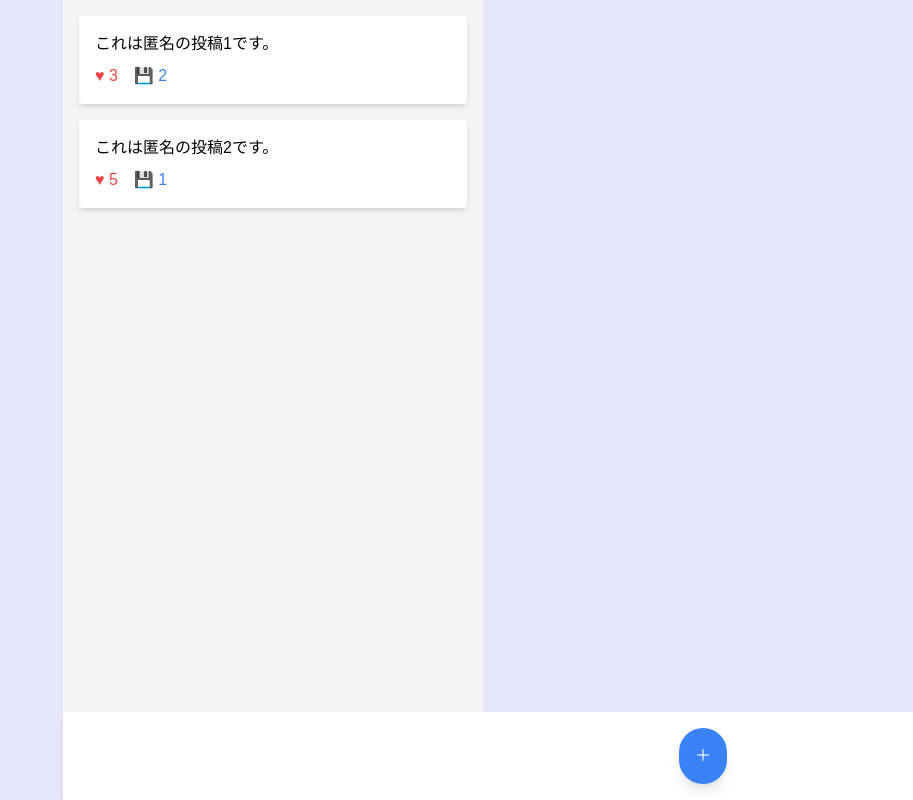
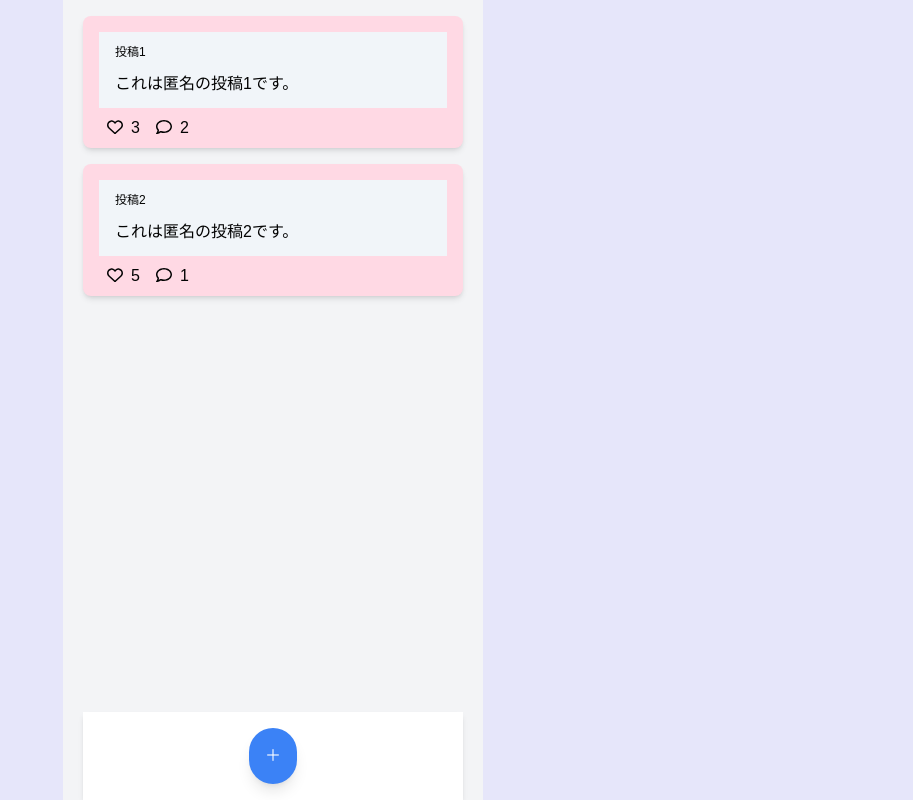
Before and after one commit to 0-s0g0/thankyou-app, a Next.js app: page /Post in a window 1280 px wide. Shown: the whole page, without its empty margins (367-1280 px from the left). Built offline with nearby package versions, Linux system fonts and the light colour scheme; a web font is replaced by a local one.

Commit message:
create postform

```diff
--- a/package.json
+++ b/package.json
@@ -10,6 +10,8 @@
   },
   "dependencies": {
     "@fortawesome/fontawesome-svg-core": "^6.7.2",
+    "@fortawesome/free-brands-svg-icons": "^6.7.2",
+    "@fortawesome/free-regular-svg-icons": "^6.7.2",
     "@fortawesome/free-solid-svg-icons": "^6.7.2",
     "@fortawesome/react-fontawesome": "^0.2.2",
     "next": "15.1.4",
--- a/src/app/Post/page.tsx
+++ b/src/app/Post/page.tsx
@@ -2,25 +2,33 @@
 import { useState } from "react";
 import { Modal } from "../components/modal";
 
+//icon
+import { FontAwesomeIcon } from "@fortawesome/react-fontawesome";
+import { faHeart } from "@fortawesome/free-regular-svg-icons";
+import { faComment } from "@fortawesome/free-regular-svg-icons";
+
 type Post = {
-  id: number;
-  content: string;
-  likes: number;
-  saves: number;
+  userid: number;//ユーザーid
+  postid: number;//ポストid
+  title: string;//投稿タイトル
+  content: string;//投稿内容
+  likes: number;//いいね数
+  coments: number;//コメント数
 };
 
 const PostPage = () => {
     const [posts, setPosts] = useState<Post[]>([
-      { id: 1, content: "これは匿名の投稿1です。", likes: 3, saves: 2 },
-      { id: 2, content: "これは匿名の投稿2です。", likes: 5, saves: 1 },
+      { userid: 1, postid:1, title: "投稿1", content: "これは匿名の投稿1です。", likes: 3, coments: 2 },
+      {  userid: 2, postid:2, title: "投稿2", content: "これは匿名の投稿2です。", likes: 5, coments: 1},
     ]);
+    const [newPostTitle, setNewPostTitle] = useState(""); // 新しい投稿の内容を管理
     const [newPostContent, setNewPostContent] = useState(""); // 新しい投稿の内容を管理
     const [isOpened, setIsOpened] = useState(false);
 
     const handleLike = (id: number) => {
       setPosts((prev) =>
         prev.map((post) =>
-          post.id === id ? { ...post, likes: post.likes + 1 } : post
+          post.postid === id ? { ...post, likes: post.likes + 1 } : post,//いいねしたら1増える
         )
       );
     };
@@ -28,7 +36,7 @@ const PostPage = () => {
     const handleSave = (id: number) => {
       setPosts((prev) =>
         prev.map((post) =>
-          post.id === id ? { ...post, saves: post.saves + 1 } : post
+          post.coments === id ? { ...post, coments: post.coments + 1 } : post//コメントしたら
         )
       );
     };
@@ -36,10 +44,12 @@ const PostPage = () => {
     const handleAddPost = () => {
       if (newPostContent.trim() === "") return; // 空の投稿を防ぐ
       const newPost: Post = {
-        id: posts.length + 1, // IDをユニークにする
+        userid: posts.length + 1, // IDを適当に
+        postid: posts.length + 1, // IDを適当に
+        title:newPostTitle,
         content: newPostContent,
         likes: 0,
-        saves: 0,
+        coments: 0,
       };
       setPosts((prev) => [newPost, ...prev]); // 新しい投稿を先頭に追加
       setNewPostContent(""); // 入力フィールドをリセット
@@ -47,13 +57,19 @@ const PostPage = () => {
     };
 
     return (
-      <div className="min-h-screen bg-gray-100 flex flex-col">
+      <div className="min-h-screen bg-gray-100 flex flex-col items-center">
         {/* モーダル */}
         <Modal isOpened={isOpened} setIsOpened={setIsOpened}>
-          <div>
-            <h2 className="text-xl font-bold mb-4">新しい投稿</h2>
+          <div className="flex flex-col items-center">
+            <h2 className="m-8 text-xl mb-4">ありがとうを伝える</h2>
+            <input
+              className="w-[380px] p-2 border rounded m-1"
+              placeholder="タイトルを入力してください..."
+              value={newPostTitle}
+              onChange={(e) => setNewPostTitle(e.target.value)}
+            />
             <textarea
-              className="w-full p-2 border rounded mb-4"
+              className="w-[380px] p-2 border rounded m-8"
               rows={4}
               placeholder="内容を入力してください..."
               value={newPostContent}
@@ -61,7 +77,7 @@ const PostPage = () => {
             />
             <div className="flex justify-end">
               <button
-                className="bg-blue-500 text-white rounded px-4 py-2"
+                className="bg-pink-dark text-white rounded px-4 py-2"
                 onClick={handleAddPost}
               >
                 投稿する
@@ -73,23 +89,23 @@ const PostPage = () => {
         {/* 投稿一覧 */}
         <div className="flex-1 p-4">
           {posts.map((post) => (
-            <div
-              key={post.id}
-              className="bg-white p-4 mb-4 rounded shadow-md"
-            >
-              <p>{post.content}</p>
+            <div key={post.postid} className="bg-pink-light p-2 mb-4 rounded-lg shadow-md w-[380px]" >
+              <div className="m-2 bg-slate-100">
+                 <div className="pl-4 pt-3 text-xs">{post.title}</div>
+                 <div className="pl-4 pt-3 pb-3">{post.content}</div>
+              </div>
               <div className="flex items-center mt-2">
                 <button
-                  onClick={() => handleLike(post.id)}
-                  className="text-red-500 mr-4"
+                  onClick={() => handleLike(post.postid)}
+                  className="ml-4"
                 >
-                  ♥ {post.likes}
+                  <FontAwesomeIcon icon={faHeart} className="mr-2"/>{post.likes}
                 </button>
                 <button
-                  onClick={() => handleSave(post.id)}
-                  className="text-blue-500"
+                  onClick={() => handleSave(post.postid)}
+                  className="ml-4"
                 >
-                  💾 {post.saves}
+                  <FontAwesomeIcon icon={faComment} className="mr-2"/>{post.coments}
                 </button>
               </div>
             </div>
@@ -97,7 +113,7 @@ const PostPage = () => {
         </div>
 
         {/* フッターボタン */}
-        <div className="fixed bottom-0 w-full p-4 bg-white shadow-md flex justify-center">
+        <div className="fixed bottom-0 w-[380px] p-4 bg-white shadow-md flex justify-center">
           <button
             className="bg-blue-500 text-white rounded-full p-4 shadow-lg"
             onClick={() => setIsOpened(true)}
--- a/src/app/components/modal.tsx
+++ b/src/app/components/modal.tsx
@@ -17,7 +17,7 @@ export const Modal: React.FC<ModalProps> = ({
     <div className="flex flex-col items-center justify-center">
       <div
         id="modalContent"
-        className={`fixed p-0 z-30 flex h-[55vh] w-screen sm:w-[420px] sm:w-lg xl:w-xl scroll-mt-0 flex-col items-center hidden-scrollbar rounded-t-2xl bg-white pb-12 duration-200 delay-75 shadow-[0_-8px_12px_4px_rgba(0,0,0,0.3)]
+        className={`fixed p-0 z-30 flex h-[65vh] w-screen sm:w-[420px] sm:w-lg xl:w-xl scroll-mt-0 flex-col items-center hidden-scrollbar rounded-t-2xl bg-pink-light pb-12 duration-200 delay-75 shadow-[0_-8px_12px_4px_rgba(0,0,0,0.3)]
         ${isOpened ? "bottom-0 opacity-100" : "bottom-[-100vh] opacity-0"}`}
       >
         <div
--- a/tailwind.config.ts
+++ b/tailwind.config.ts
@@ -15,8 +15,10 @@ export default {
         yellow: "#FFDD68",
         beige: "#FFE2B2",
         "beige-dark": "#FFB520",
+        "pink-light":"#FFD9E4",
+        "pink-dark":"#FF78A0"
 
-        //"beige-dark": "#A87117",
+
       },
       keyframes: {
         flowRight: {
```
Also changed, not shown: src/app/components/footBottuns.tsx (added), 1 other file (tests, documents, lock files or other folders).
